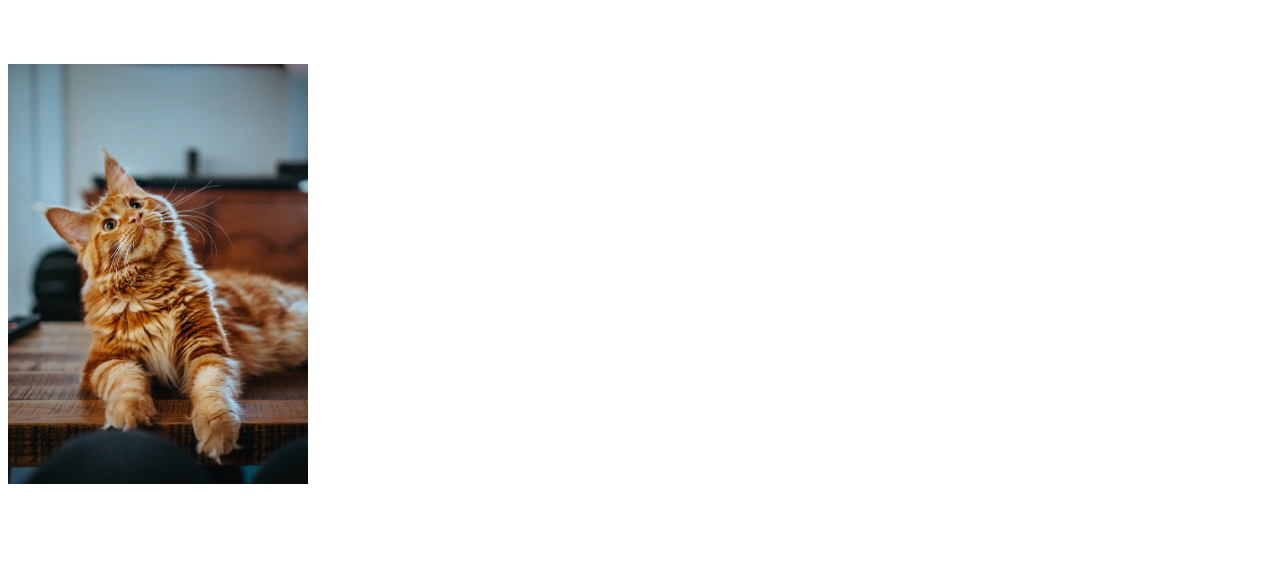
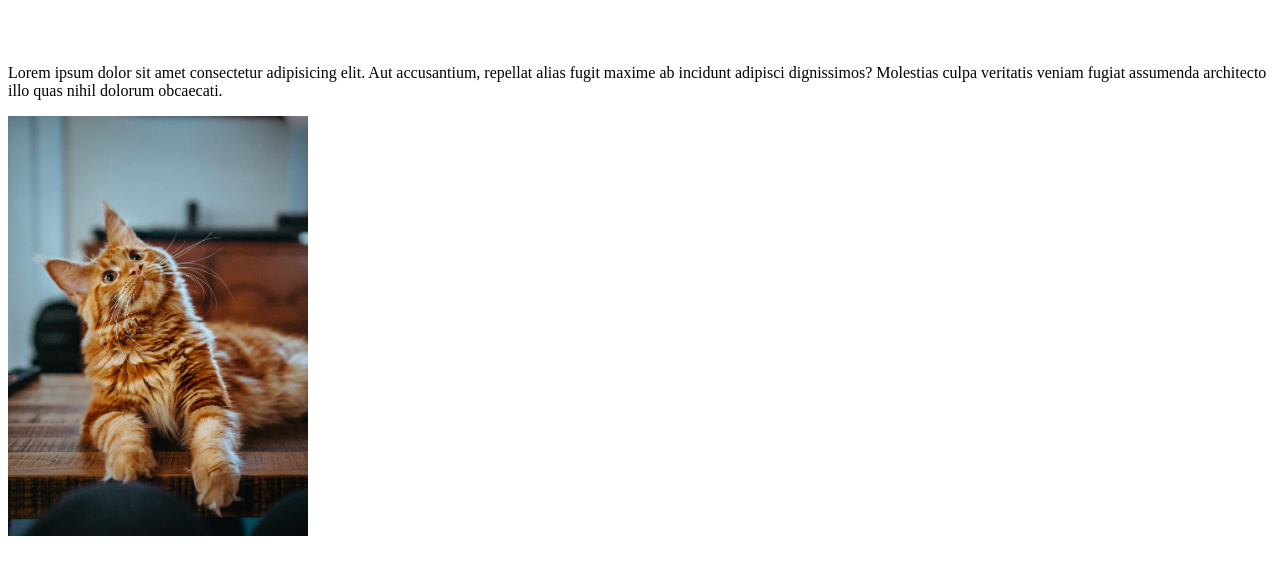
Before and after one commit to Newyorkallen/praticevite2, a website built with Vite: page pages/index.html in a window 1280 px wide. Shown: the part 215-790 px from the top of the page. Built offline with nearby package versions, Linux system fonts and the light colour scheme.

Commit message:
練習修改檔案

```diff
--- a/pages/index.html
+++ b/pages/index.html
@@ -10,6 +10,7 @@
     <%- include('./layout/header'); -%>
 
     <h1 class="index-title">我是首頁</h1>
+    <p>Lorem ipsum dolor sit amet consectetur adipisicing elit. Aut accusantium, repellat alias fugit maxime ab incidunt adipisci dignissimos? Molestias culpa veritatis veniam fugiat assumenda architecto illo quas nihil dolorum obcaecati.</p>
     <img src="../assets/images/cat.jpg" style="width: 300px;" alt="cat">
 
     <%- include('./layout/footer'); -%>
```
